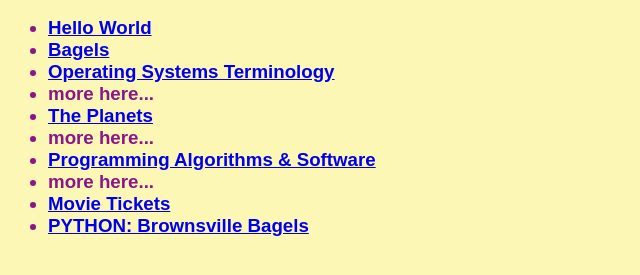
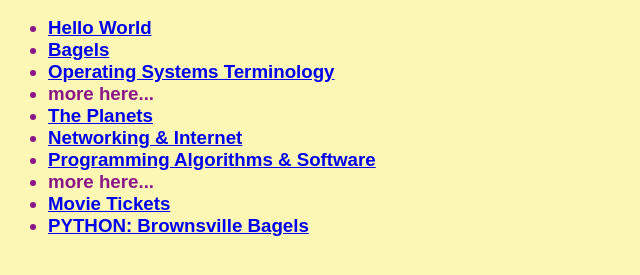
Before and after one commit to gburns-pvcc/gburns-pvcc.github.io, a plain HTML site: page index.html in a window 1280 px wide. Shown: the part 111-386 px from the top of the page, without its empty margins (0-640 px from the left). Drawn offline with Linux system fonts and the light colour scheme.

Commit message:
Update index.html

```diff
--- a/index.html
+++ b/index.html
@@ -20,7 +20,7 @@
     <li><a href = "opsys.html"> Operating Systems Terminology </a></li>
     <li>more here...</li>
     <li><a href = "planets.html"> The Planets </a></li>
-    <li>more here...</li>
+    <li><a href = "network.html"> Networking & Internet </a></li>
     <li><a href = "programming.html"> Programming Algorithms & Software </a></li>
     <li>more here...</li>
     <li><a href = "tickets.py"> Movie Tickets </a></li>
```
